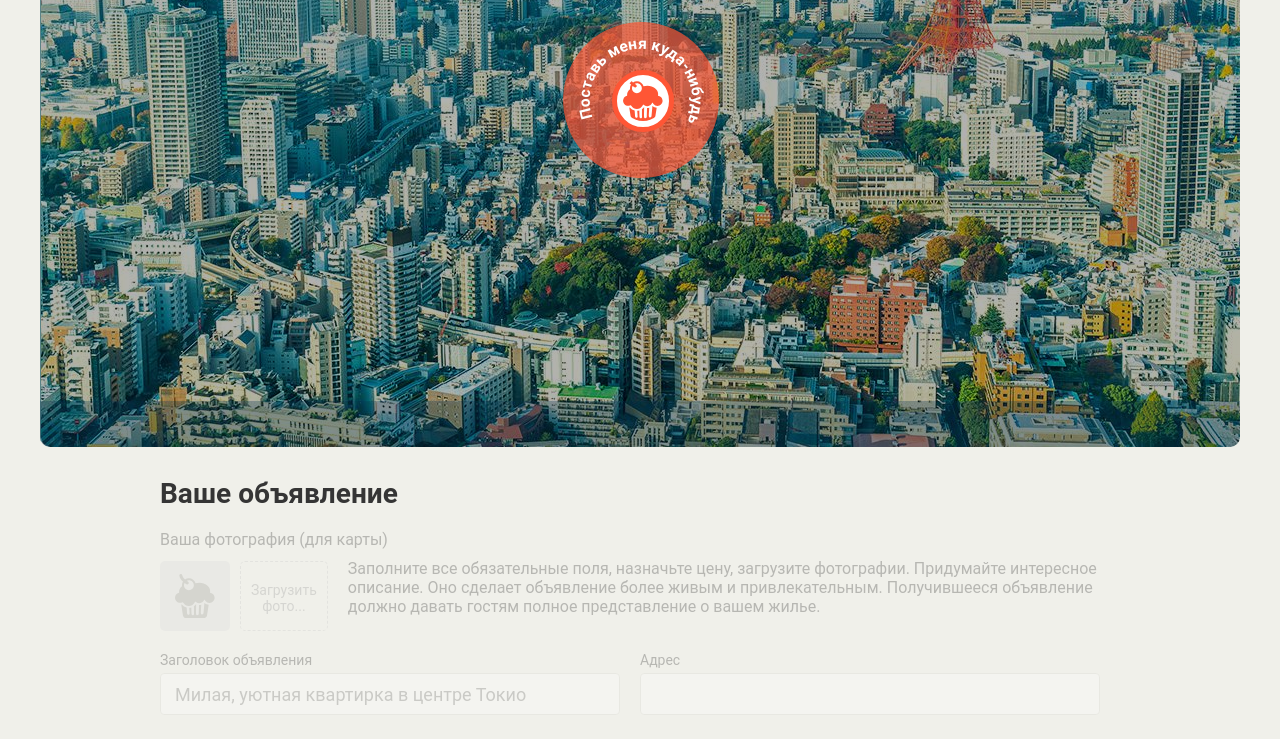
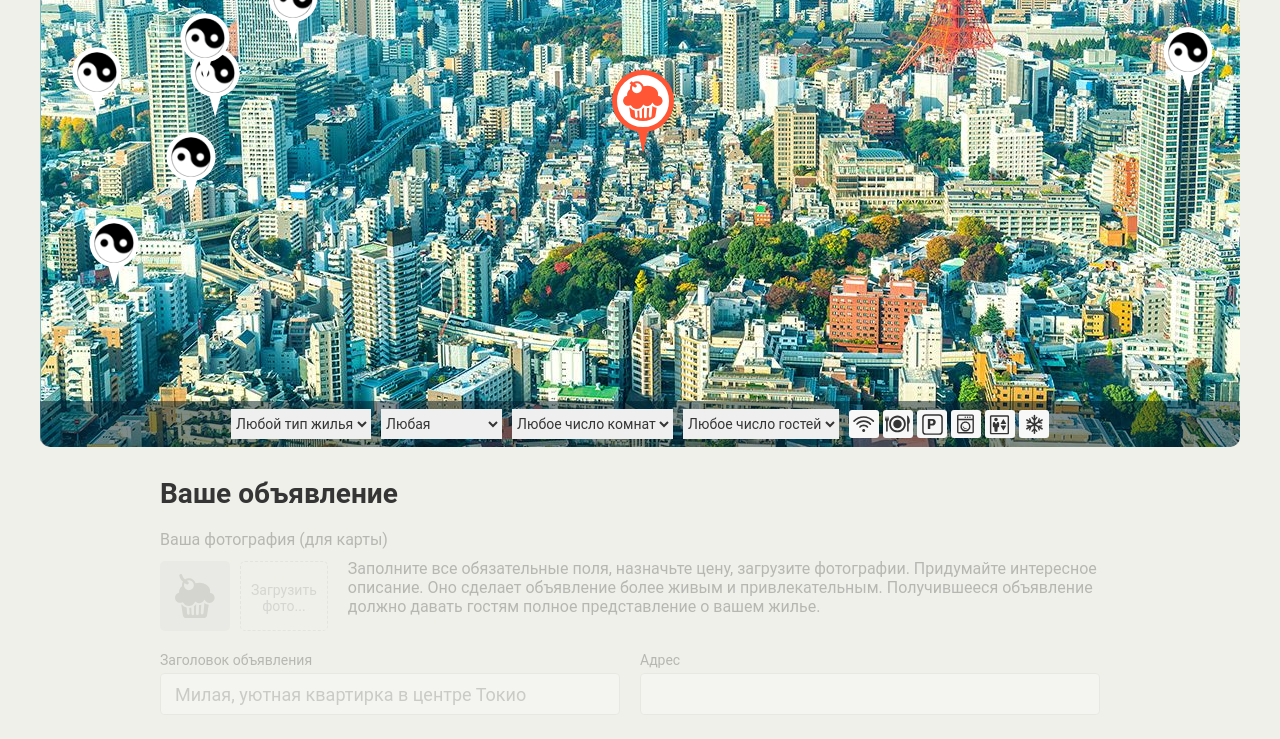
Before and after one commit to lavalon1807/167879-keksobooking-19, a website: page index.html in a window 1280 px wide. Shown: the part 303-1042 px from the top of the page. Drawn offline with Linux system fonts and the light colour scheme; files whose address does not match are found by name.

Commit message:
выставляем марки в свободном порядке

```diff
--- a/index.html
+++ b/index.html
@@ -17,9 +17,10 @@
 
     <!-- Карта объявлений -->
     <section class="map map--faded">
+      <!-- Метки объявлений -->
 
-      <!-- Метки объявлений -->
       <div class="map__pins">
+
         <div class="map__overlay">
           <h2 class="map__title">И снова Токио!</h2>
         </div>
@@ -248,5 +249,7 @@
     </div>
   </template>
 
+  <script src="js/main.js"></script>
+
 </body>
 </html>
--- a/js/main.js
+++ b/js/main.js
@@ -0,0 +1,29 @@
+'use strict'
+
+var active = document.querySelector('.map');
+active.classList.remove('map--faded');
+
+var mapPins = document.querySelector('.map__pins');
+var templePin = document.querySelector('#pin')
+  .content
+  .querySelector('.map__pin');
+
+var PIN_MIN_X = 10;
+var PIN_MAX_X = 1200;
+var PIN_MIN_Y = 130;
+var PIN_MAX_Y = 630;
+
+/* Генерируем случайное число */
+var genNumber = function(min, max) {
+  var rend =  Math.floor(Math.random() * (max - min) + min);
+  return rend;
+};
+
+genNumber(PIN_MIN_X, PIN_MAX_X);
+console.log(genNumber(PIN_MIN_X, PIN_MAX_X));
+
+/* Задать координаты метки по X и Y */
+ for (var i = 0; i < 8; i++) {
+  var copyPin = templePin.cloneNode(true);
+  mapPins.appendChild(copyPin).style = 'left: '+ genNumber(PIN_MIN_X, PIN_MAX_X) + 'px; top: ' + genNumber(PIN_MIN_Y, PIN_MAX_Y) + 'px';
+ }
```
